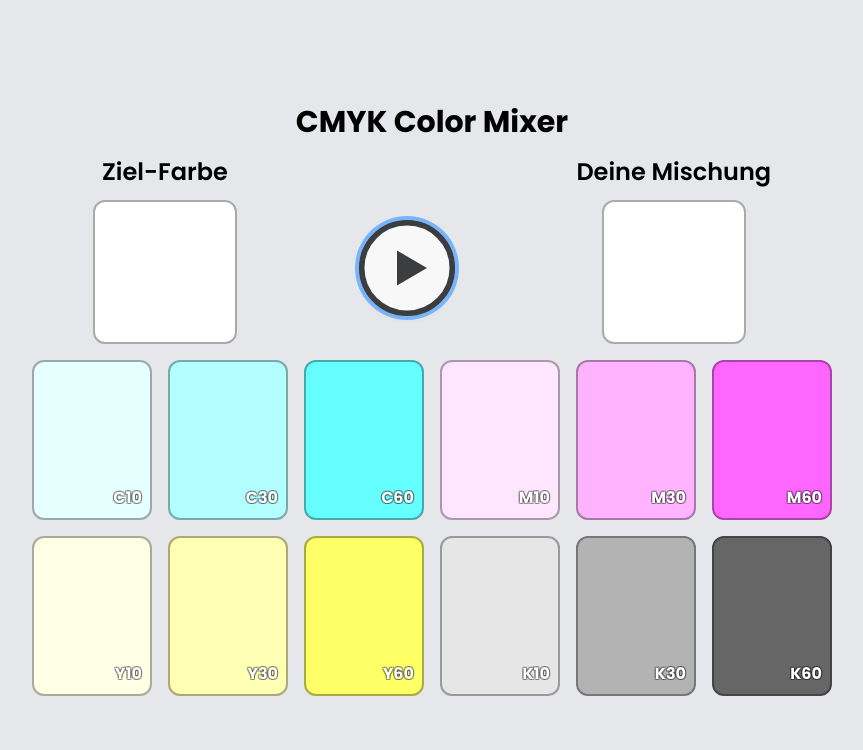
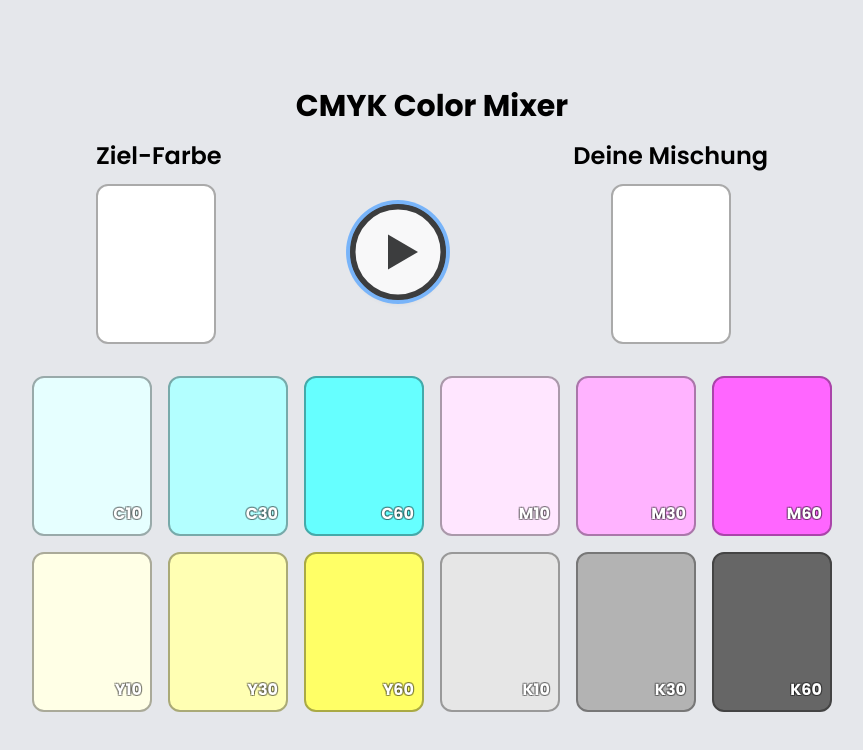
Before and after one commit to LeTammo/colourmix, a React (Vite) app in the folder client/: page / in a window 1280 px wide. Shown: the top 750 px of the page, without its empty margins (208-1071 px from the left). Built offline with nearby package versions, Linux system fonts and the light colour scheme.

Commit message:
Update color card styles and palette selection UI

```diff
--- a/client/src/App.tsx
+++ b/client/src/App.tsx
@@ -94,7 +94,7 @@ function App() {
                         <div className="color-display">
                             <h2 className="text-2xl font-semibold text-center pb-3">Ziel-Farbe</h2>
                             <div className="color-swatch target-color">
-                                <div className="color-card w-36 h-36 border-2 rounded-xl transition-colors duration-1000 ease-in-out"
+                                <div className="color-card w-30 h-40 border-2 rounded-xl transition-colors duration-1000 ease-in-out"
                                     style={{
                                         borderColor: `color-mix(in srgb, ${targetColorHex} 100%, black 50%)`,
                                         backgroundColor: targetColorHex
@@ -119,7 +119,7 @@ function App() {
                         <div className="color-display flex flex-col items-center">
                             <h2 className="text-2xl font-semibold text-center pb-3">Deine Mischung</h2>
                             <div className="color-swatch current-mix">
-                                <div className="color-card w-36 h-36 border-2 rounded-xl transition-colors duration-1000 ease-in-out"
+                                <div className="color-card w-30 h-40 border-2 rounded-xl transition-colors duration-1000 ease-in-out"
                                     style={{
                                         borderColor: `color-mix(in srgb, ${mixedColorHex} 100%, black 50%)`,
                                         backgroundColor: mixedColorHex
@@ -129,19 +129,22 @@ function App() {
                         </div>
                     </section>
 
-                    <main className="palette-section grid grid-cols-6 gap-4">
+                    <main className="palette-section grid grid-cols-6 gap-4 mt-8">
                         {paletteColors.map((c) => {
                             const isSelected = selection.has(c.name);
                             const style = {
                                 borderColor: `color-mix(in srgb, ${c.color} 100%, black 50%)`,
                                 backgroundColor: c.color,
+                                ...(isSelected && {
+                                    outline: '3px solid #0ea5e9',
+                                    outlineOffset: '2px'
+                                })
                             };
                             return (
                                 <div key={c.name}
                                     onClick={() => handleColorSelect([c.name, c.arr])}
                                     className={`color-card w-30 h-40 rounded-xl flex items-end justify-end
-                                                 cursor-pointer border-2 hover:border-4 transition-transform
-                                                 ${isSelected ? 'scale-105 border-6' : ''}`}
+                             cursor-pointer border-2 hover:scale-105 transition-transform`}
                                     style={style}
                                     data-color={c.name}
                                 >
```
Lines whose indentation alone changed are shown as unchanged.
